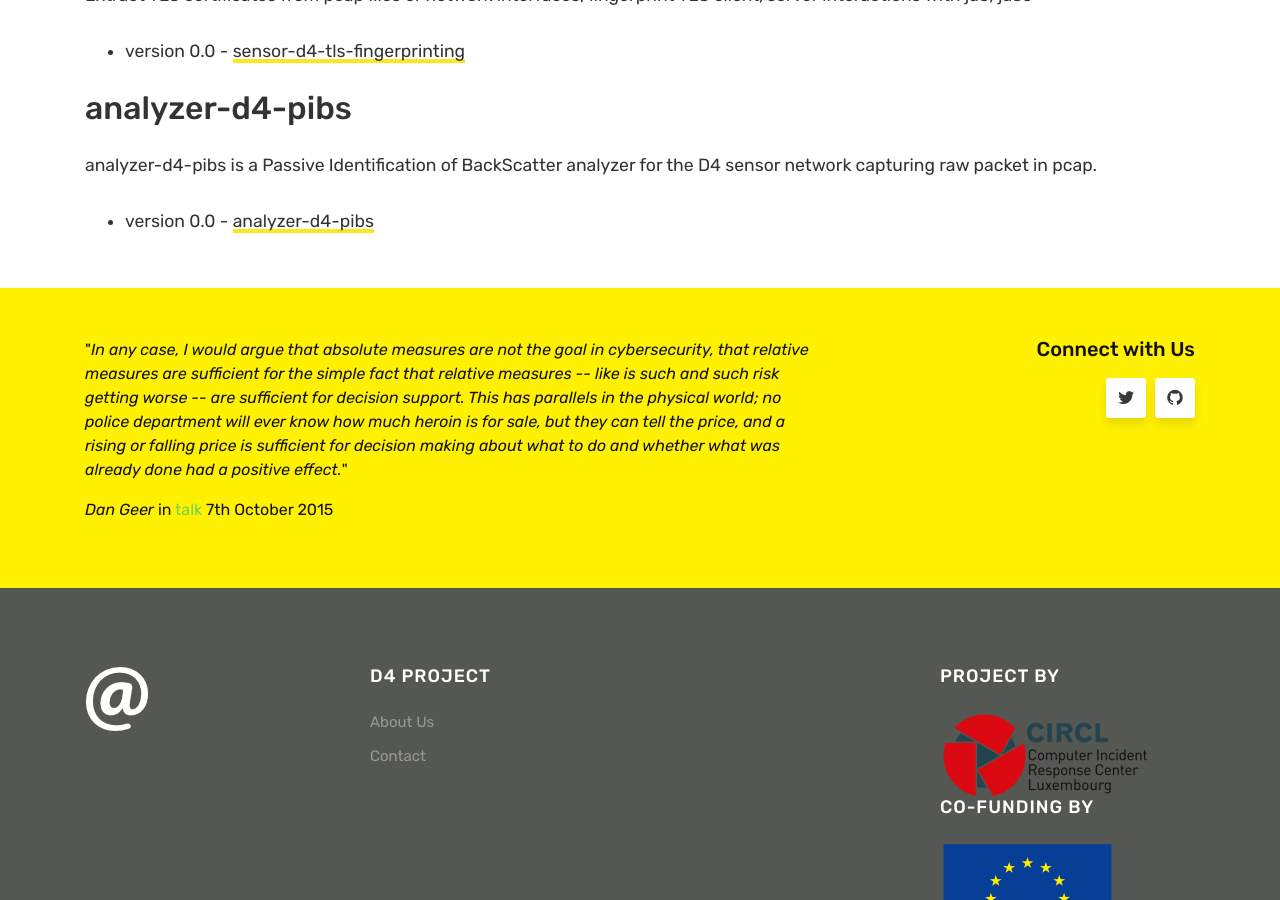
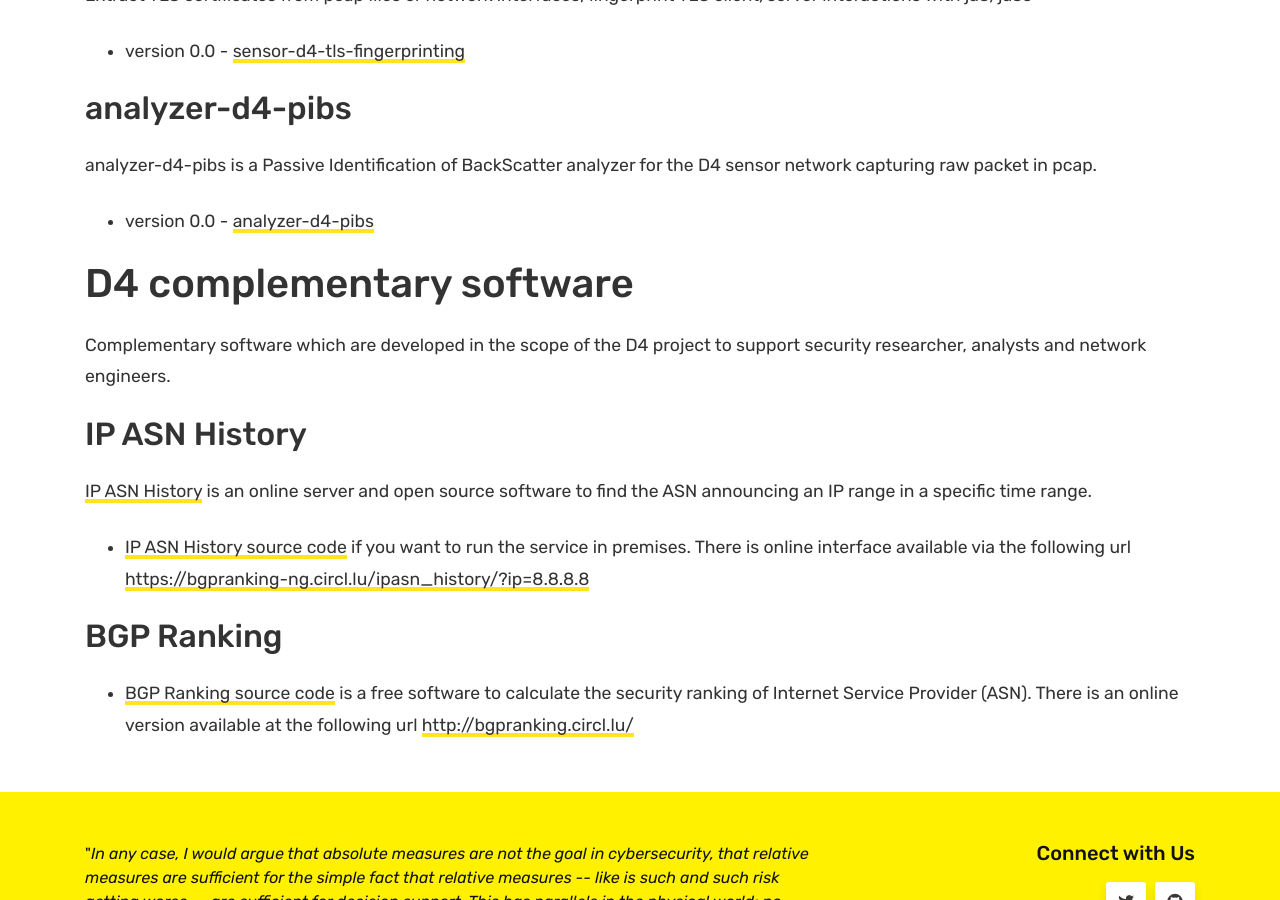
Before and after one commit to D4-project/d4-website, a Jekyll site: the page built from software.md, in a window 1280 px wide and 900 px high, scrolled down 1826 px. Built offline with Jekyll 4.4.1, drawn with Linux system fonts in a browser that asks for light colours.

Commit message:
chg: [software] updated

```diff
--- a/software.md
+++ b/software.md
@@ -46,3 +46,18 @@ Extract TLS certificates from pcap files or network interfaces, fingerprint TLS
 analyzer-d4-pibs is a Passive Identification of BackScatter analyzer for the D4 sensor network capturing raw packet in pcap.
 
 - version 0.0 - [analyzer-d4-pibs](https://github.com/D4-project/analyzer-d4-pibs)
+
+# D4 complementary software
+
+Complementary software which are developed in the scope of the D4 project to support security researcher, analysts and network engineers.
+
+## IP ASN History
+
+[IP ASN History](https://www.d4-project.org/open%20source/asn/history/2019/01/09/IP-ASN-History.html) is an online server and open source software to find the ASN announcing an IP range in a specific time range.
+
+- [IP ASN History source code](https://github.com/D4-project/IPASN-History) if you want to run the service in premises. There is online interface available via the following url [https://bgpranking-ng.circl.lu/ipasn_history/?ip=8.8.8.8](https://bgpranking-ng.circl.lu/ipasn_history/?ip=8.8.8.8)
+
+
+## BGP Ranking
+
+- [BGP Ranking source code](https://github.com/D4-project/BGP-Ranking) is a free software to calculate the security ranking of Internet Service Provider (ASN). There is an online version available at the following url [http://bgpranking.circl.lu/](http://bgpranking.circl.lu/)
```
